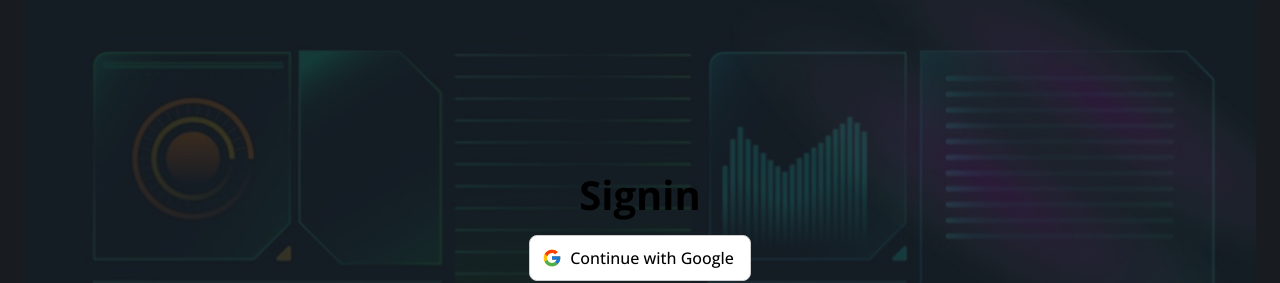
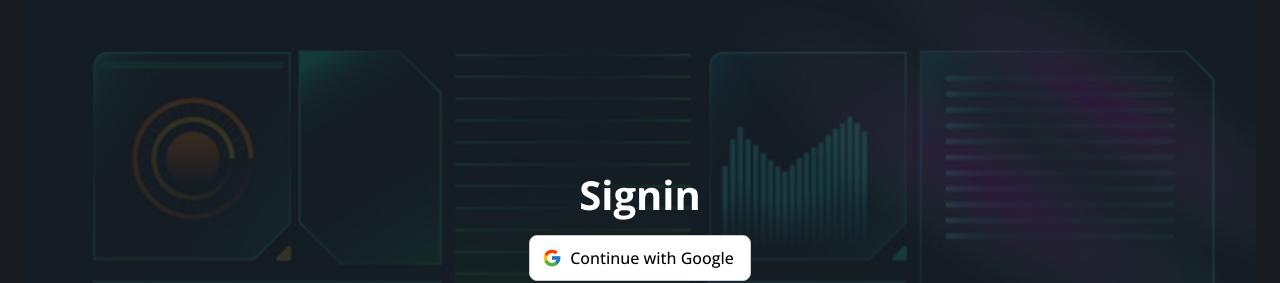
Before and after one commit to Amarkumar66428/Hive_hub_client, a React (Vite) app: page /auth/signin in a window 1280 px wide. Shown: the top 283 px of the page. Built offline with nearby package versions, Linux system fonts and the light colour scheme; no server answers; a web font is replaced by a local one.

Commit message:
minor changes

```diff
--- a/src/pages/auth/signin/index.jsx
+++ b/src/pages/auth/signin/index.jsx
@@ -66,7 +66,9 @@ const Signin = () => {
           fontFamily: "Open Sans",
         }}
       >
-        <Typography variant="h1">Signin</Typography>
+        <Typography variant="h1" sx={{ color: "#fff" }}>
+          Signin
+        </Typography>
         <Button
           variant="outlined"
           startIcon={<FcGoogle />}
--- a/src/pages/auth/signup/index.jsx
+++ b/src/pages/auth/signup/index.jsx
@@ -1,5 +1,12 @@
 import React, { useState } from "react";
-import { Box, Button, CircularProgress, Divider, TextField, Typography } from "@mui/material";
+import {
+  Box,
+  Button,
+  CircularProgress,
+  Divider,
+  TextField,
+  Typography,
+} from "@mui/material";
 import { Link, useNavigate } from "react-router-dom";
 import { FcGoogle } from "react-icons/fc";
 import CodeInput from "../../../components/CustomInput/codeInput";
@@ -51,7 +58,9 @@ const Signup = () => {
           fontFamily: "Open Sans",
         }}
       >
-        <Typography variant="h1">Signup</Typography>
+        <Typography variant="h1" sx={{ color: "#fff" }}>
+          Signup
+        </Typography>
         <Button
           variant="outlined"
           startIcon={<FcGoogle />}
--- a/src/router/router.config.js
+++ b/src/router/router.config.js
@@ -59,7 +59,7 @@ export const appRouters = [
   {
     path: "/admin/dashboard",
     component: asyncComponent(() =>
-      import("../pages/Admin/home/dashboard.jsx")
+      import("../pages/admin/home/dashboard.jsx")
     ),
     role: [SUPER_ADMIN],
     isLayout: true,
@@ -80,7 +80,7 @@ export const appRouters = [
     subMenuTitle: "sidebar.home",
     icon: React.createElement(Dashboard),
     component: asyncComponent(() =>
-      import("../pages/Admin/home/dashboard.jsx")
+      import("../pages/admin/home/dashboard.jsx")
     ),
     isLayout: true,
     showInSubMenu: true,
```
